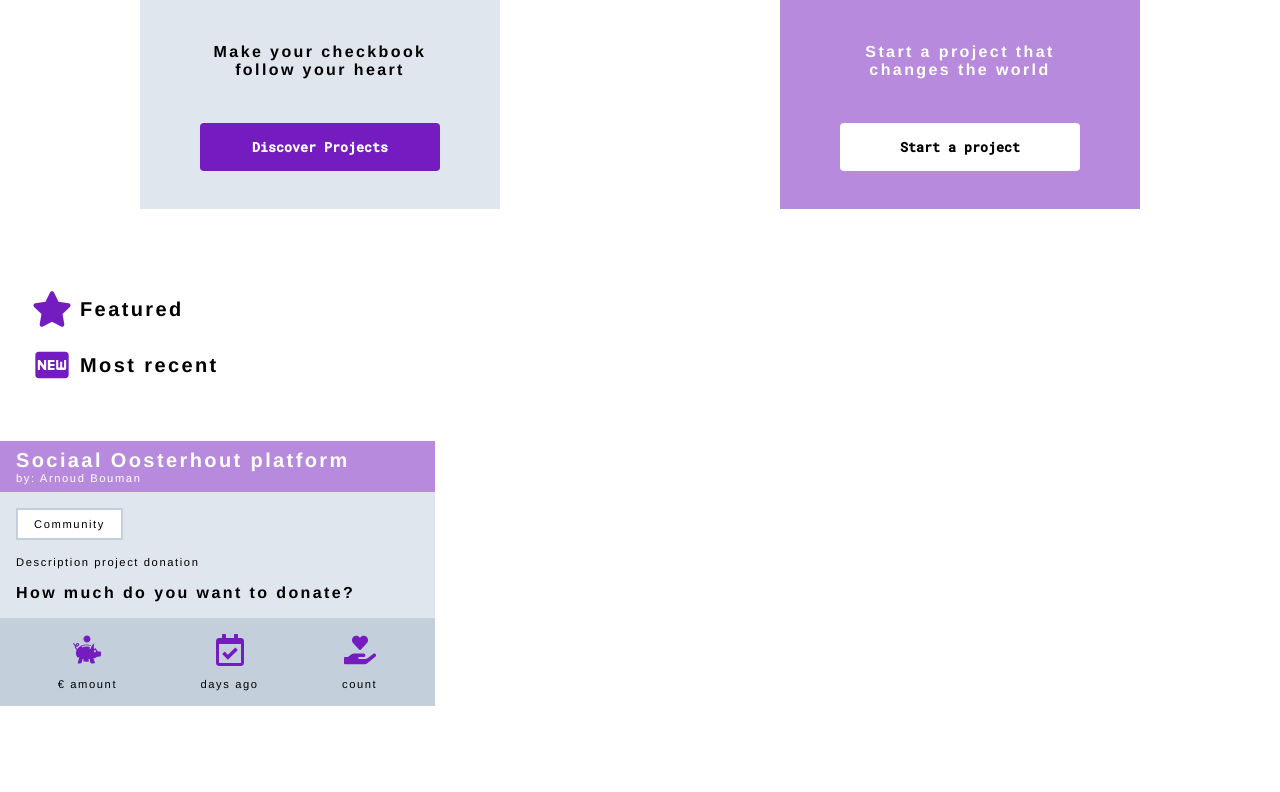
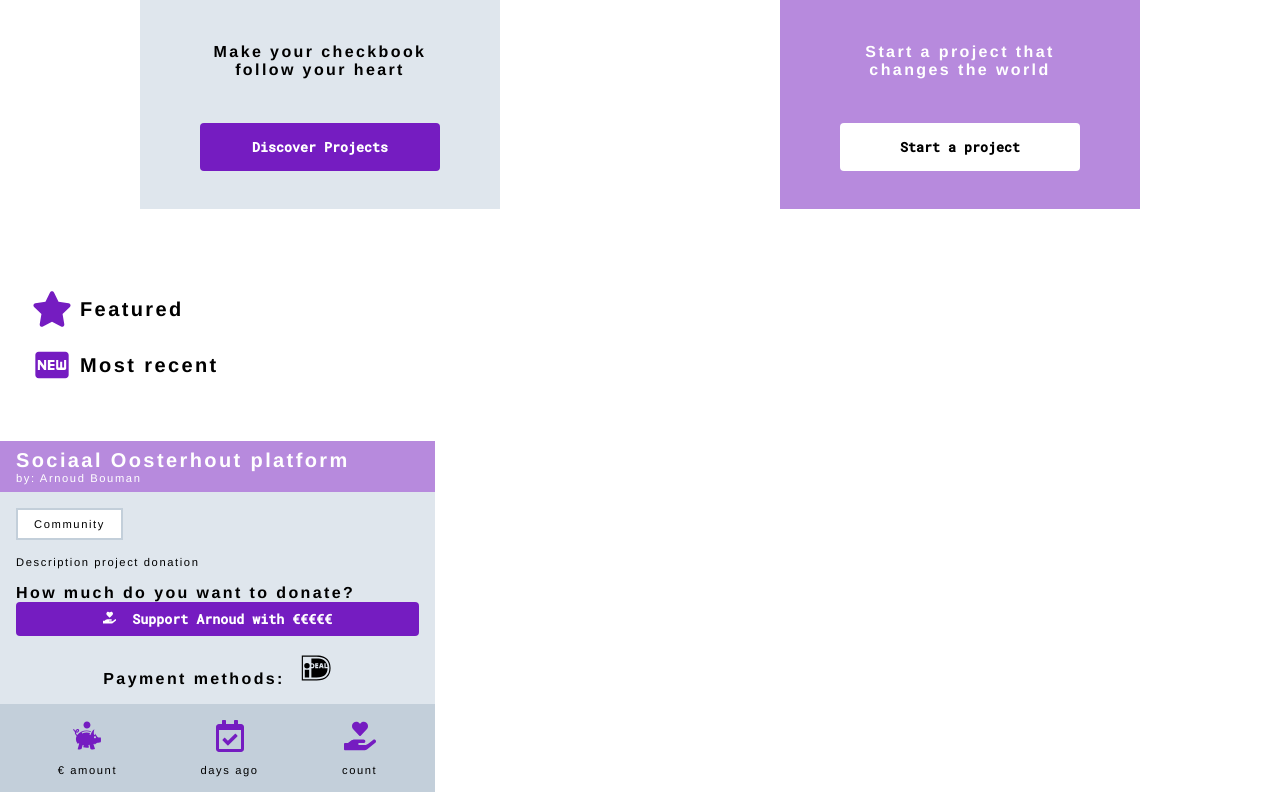
Before and after one commit to Reinoptland/donatello-frontend, a React (Create React App) app: page / in a window 1280 px wide. Shown: the part 377-1169 px from the top of the page. Before the commit the page ends 1083 px from the top, so only its background shows below. Built offline with nearby package versions, Linux system fonts and the light colour scheme; no server answers.

Commit message:
styling without hookForm

```diff
--- a/src/components/donationCard/DonationCard.js
+++ b/src/components/donationCard/DonationCard.js
@@ -1,8 +1,12 @@
 import React from "react";
 import "../donationCard/DonationCard.scss";
-import { FaHandHoldingHeart } from "react-icons/fa";
+import {
+  FaHandHoldingHeart,
+  FaIdeal,
+  FaRegCalendarCheck,
+} from "react-icons/fa";
 import { GiPiggyBank } from "react-icons/gi";
-import { FaRegCalendarCheck } from "react-icons/fa";
+import Button from "../BtnCtA";
 //import { formatDistance } from "date-fns";
 
 const DonationCard = (props) => {
@@ -27,6 +31,29 @@ const DonationCard = (props) => {
           Description project donation
         </p>
         <h4>How much do you want to donate?</h4>
+        <div className="donation-card__btn">
+          <Button
+            type="submit"
+            icon={
+              <FaHandHoldingHeart
+                style={{
+                  color: "white",
+                  fontSize: "0,5em",
+                  marginRight: "0.5rem",
+                }}
+              />
+            }
+            text="Support Arnoud with €€€€€"
+            size="medium"
+            variant="purple"
+          />
+        </div>
+        <div className="donation-card__payment">
+          <h4 className="donation-card__ideal">
+            Payment methods:{" "}
+            <FaIdeal style={{ fontSize: "2em", marginLeft: "0.5rem" }} />
+          </h4>
+        </div>
       </div>
       <div className="donation-card__footer">
         <div>
--- a/src/components/donationCard/DonationCard.scss
+++ b/src/components/donationCard/DonationCard.scss
@@ -55,6 +55,16 @@
     flex-direction: row;
     align-items: center;
   }
+  &__payment {
+    display: flex;
+    justify-content: center;
+    margin-top: $medium;
+  }
+
+  &__ideal {
+    align-items: center;
+  }
+
   &__footer {
     display: flex;
     justify-content: space-around;
```
